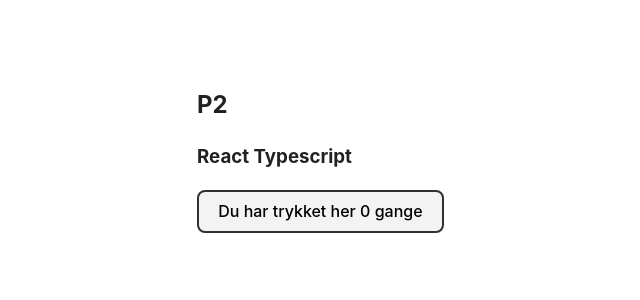
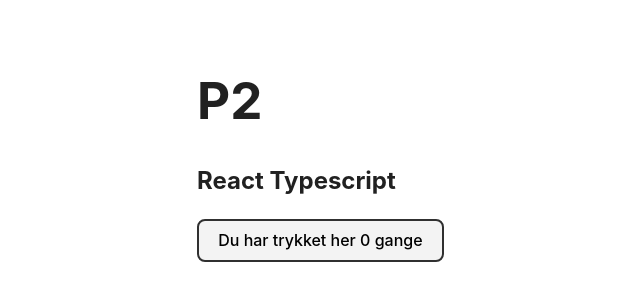
Before and after one commit to P2-API/Education-Platform, a React (Vite) app: page / in a window 1280 px wide. Shown: the part 250-550 px from the top of the page, without its empty margins (283-923 px from the left). Built offline with nearby package versions, Linux system fonts and the light colour scheme.

Commit message:
added node?

```diff
--- a/src/App.tsx
+++ b/src/App.tsx
@@ -8,8 +8,8 @@ function App() {
     <>
       <div>
       </div>
-      <h2>P2</h2>
-      <h3>React Typescript</h3>
+      <h1>P2</h1>
+      <h2>React Typescript</h2>
       <div className="card">
         <button onClick={() => setCount((count) => count + 1)}>
           Du har trykket her {count} gange
```
